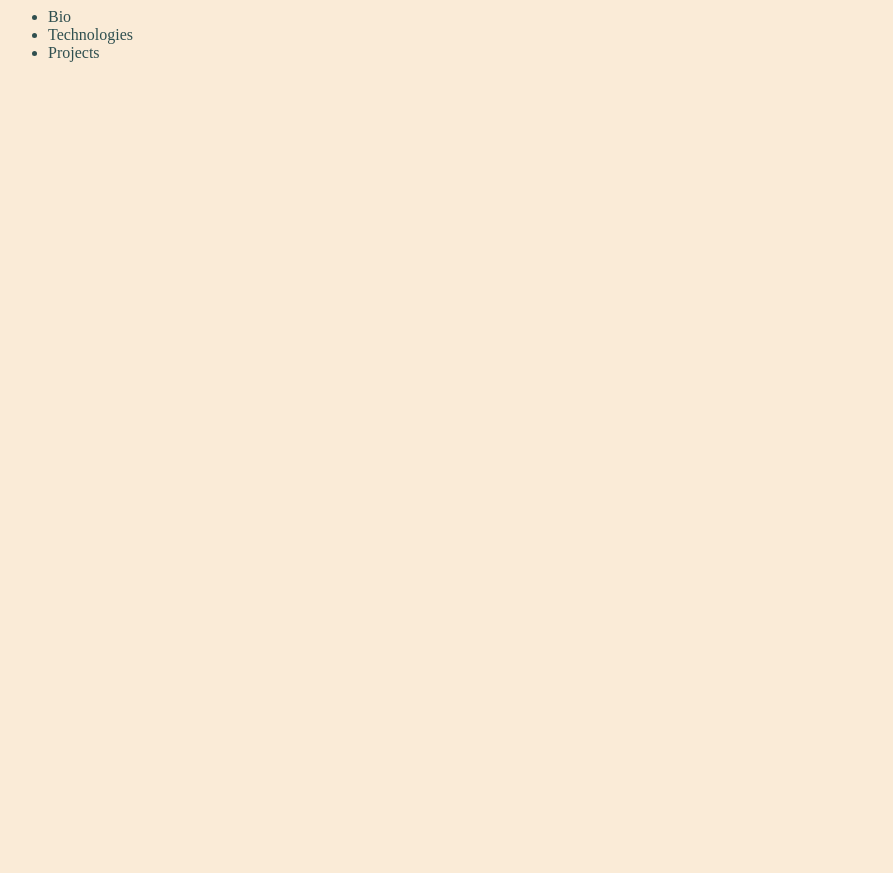
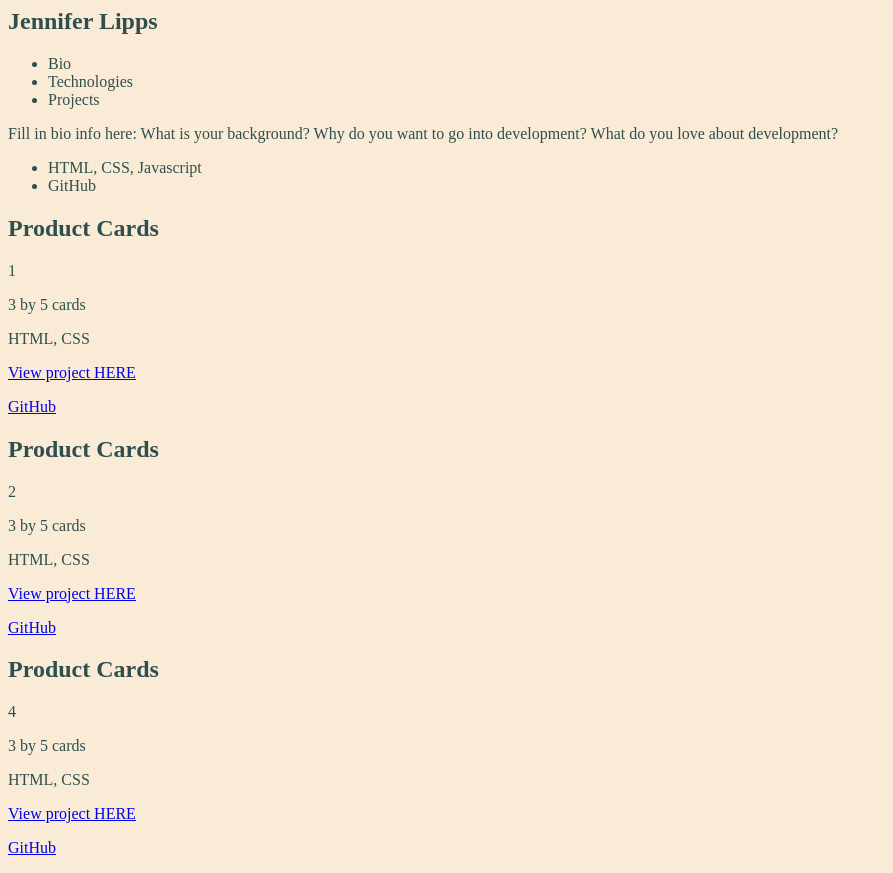
Before and after one commit to JenniferLipps/personal-bio-site, a plain HTML site: page index.html in a window 1280 px wide. Shown: the whole page, without its empty margins (0-893 px from the left). Before the commit the page ends 800 px from the top, so only its background shows below. Drawn offline with Linux system fonts and the light colour scheme.

Commit message:
added printToDom and createProjectCards functions

```diff
--- a/index.html
+++ b/index.html
@@ -10,7 +10,7 @@
 <body>
   <!-- Navigation -->
   <nav>
-    <!-- TODO: Insert some sort of H1-H6 with your name here -->
+    <!-- TODO: Insert some sort of H1-H6 with your name here --><H2>Jennifer Lipps</H2>
     <ul id="navLinks">
       <li><a id="navToBio">Bio</a></li>
       <li><a id="navToTechnologies">Technologies</a></li>
@@ -21,10 +21,14 @@
 
   <!-- Primary View -->
   <div class="fullPage" id="bioPage">
-    <!-- TODO: Fill in bio info here: What is your background? Why do you want to go into development? What do you love about development? -->
+    <p>Fill in bio info here: What is your background? Why do you want to go into development? What do you love about development?</p>
   </div>
   <div class="fullPage" id="technologiesPage">
     <!-- TODO: Start an UL of all of the tools and technologies you've started learning so far. (You'll beef this page up later). -->
+    <ul>
+    <li>HTML, CSS, Javascript</li>
+    <li>GitHub</li>
+    </ul>
   </div>
   <div class="fullPage" id="projectsPage"></div>
   <!-- End Primary View -->
--- a/main.js
+++ b/main.js
@@ -1 +1,75 @@
-console.log("readme");
+const projects = [
+    {
+        title: 'Product Cards',
+        screenshot: '1',
+        description: '3 by 5 cards',
+        technologiesUsed: 'HTML, CSS',
+        available: true,
+        url: 'http://www.google.com',
+        githubUrl: 'https://github.com/JenniferLipps'
+    },
+    {
+        title: 'Product Cards',
+        screenshot: '2',
+        description: '3 by 5 cards',
+        technologiesUsed: 'HTML, CSS',
+        available: true,
+        url: 'http://www.google.com',
+        githubUrl: 'https://github.com/JenniferLipps'
+    },
+    {
+        title: 'Product Cards',
+        screenshot: '3',
+        description: '3 by 5 cards',
+        technologiesUsed: 'HTML, CSS',
+        available: false,
+        url: 'http://www.google.com',
+        githubUrl: 'https://github.com/JenniferLipps'
+    },
+    {
+        title: 'Product Cards',
+        screenshot: '4',
+        description: '3 by 5 cards',
+        technologiesUsed: 'HTML, CSS',
+        available: true,
+        url: 'http://www.google.com',
+        githubUrl: 'https://github.com/JenniferLipps'
+    },
+    {
+        title: 'Product Cards',
+        screenshot: '5',
+        description: '3 by 5 cards',
+        technologiesUsed: 'HTML, CSS',
+        available: false,
+        url: 'http://www.google.com',
+        githubUrl: 'https://github.com/JenniferLipps'
+    },
+];
+
+const printToDom = (divId, textToPrint) => {
+  const selectedDiv = document.getElementById(divId);
+  selectedDiv.innerHTML = textToPrint;
+};
+
+const createProjectCards = () => {
+  let domString = '';
+  for (let i = 0; i < projects.length; i++) {
+    if (projects[i].available === true) {
+    domString += `<div class='projectsPage'>`
+    domString += `<h2>${projects[i].title}</h2>`
+    domString += `<p>${projects[i].screenshot}</p>`
+    domString += `<p>${projects[i].description}</p>`
+    domString += `<p>${projects[i].technologiesUsed}</p>`
+    domString += `<p><a href=${projects[i].url}>View project HERE</a></p>`
+    domString += `<p><a href=${projects[i].githubUrl}>GitHub</a></p>`
+    domString += `</div>`
+    }
+  printToDom('projectsPage', domString);
+  }
+};
+
+const init = () => {
+createProjectCards();
+};
+
+init();
```
